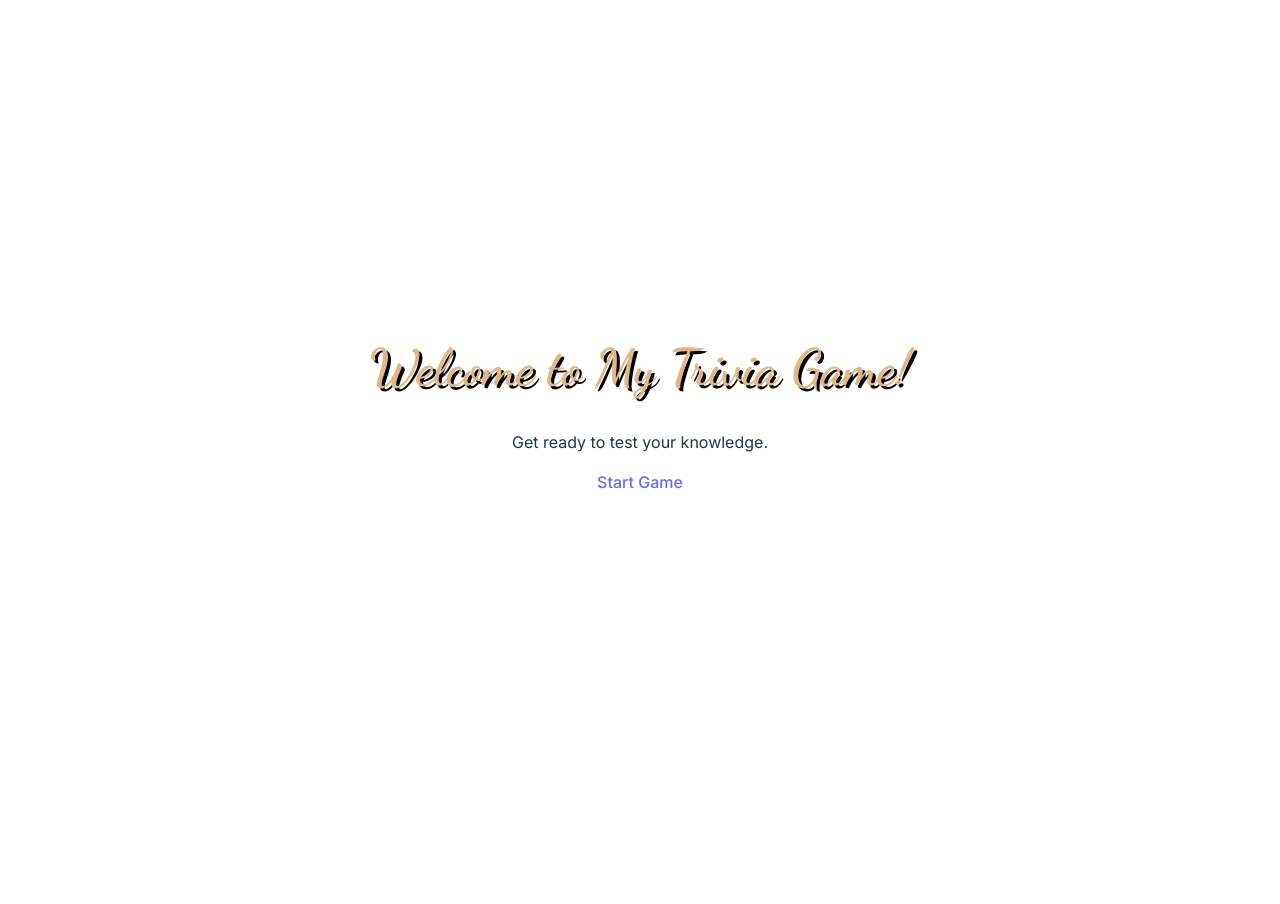
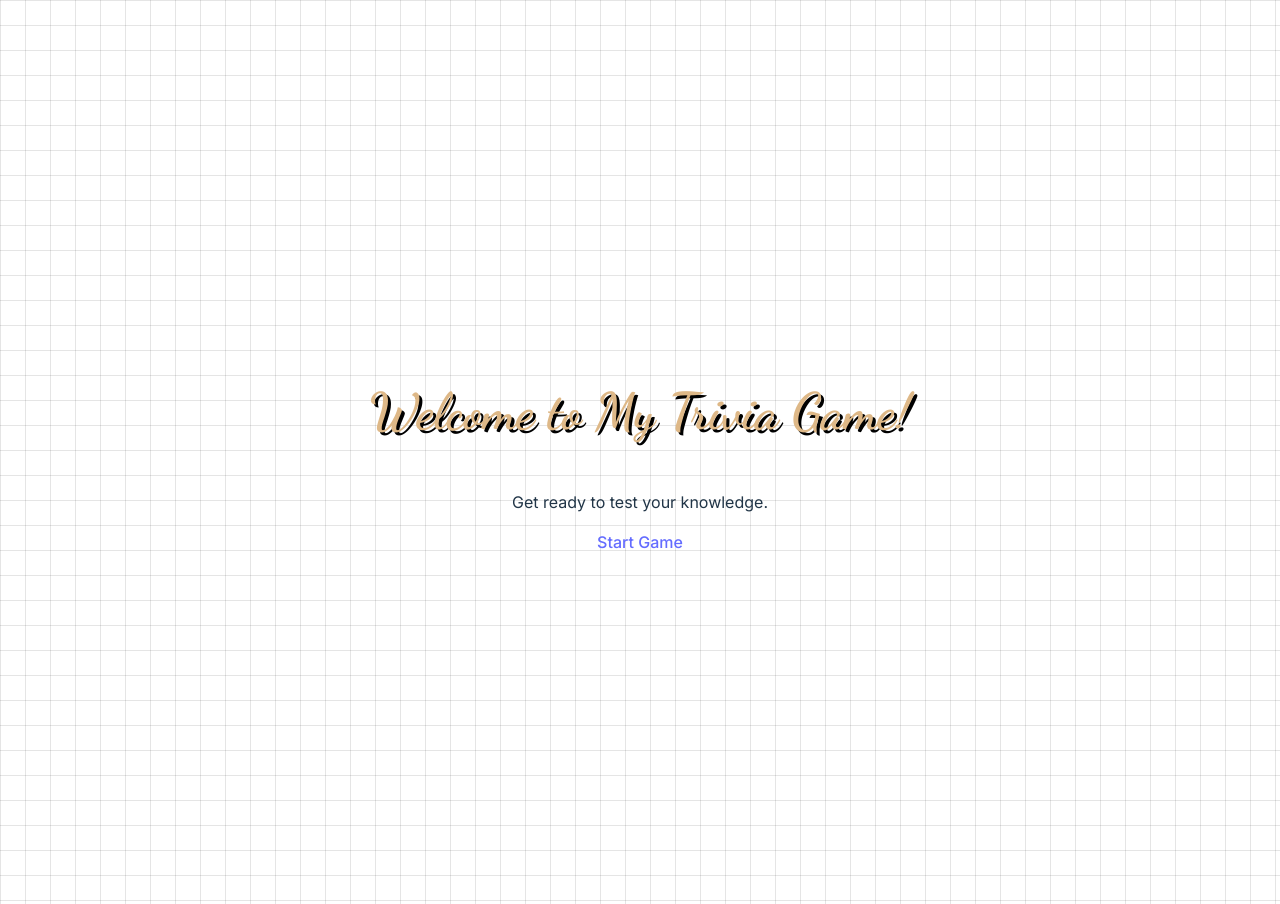
Before and after one commit to ShanaAdams/trivia-game, a React (Vite) app: page / in a window 1280 px wide. Before the commit the page ends 800 px from the top, so only its background shows below. Built offline with nearby package versions, Linux system fonts and the light colour scheme; a web font is replaced by a local one.

Commit message:
Add grid lines to make a bg that looks like graph paper.

```diff
--- a/src/App.css
+++ b/src/App.css
@@ -4,6 +4,24 @@
   margin: 0 auto;
   padding: 2rem;
   text-align: center;
+}
+body {
+  background-color: #ffffff; /* White background */
+  background-image: linear-gradient(
+      to right,
+      rgba(0, 0, 0, 0.1) 1px,
+      transparent 1px
+    ),
+    linear-gradient(to bottom, rgba(0, 0, 0, 0.1) 1px, transparent 1px);
+  background-size: 25px 25px; /* Size of the grid squares */
+}
+
+.container {
+  display: flex;
+  flex-direction: column;
+  justify-content: center;
+  align-items: center;
+  height: 100vh;
 }
 
 .logo {
--- a/src/App.jsx
+++ b/src/App.jsx
@@ -8,8 +8,11 @@ function App() {
 
   return (
     <>
-      <div style={{ textAlign: "center", padding: "20px" }}>
-        <h1 className="dancing-script-landing-title">
+      <div
+        className="container"
+        style={{ textAlign: "center", padding: "20px" }}
+      >
+        <h1 className="dancing-script-landing-title transition-all">
           Welcome to My Trivia Game!
         </h1>
         <p>Get ready to test your knowledge.</p>
```
